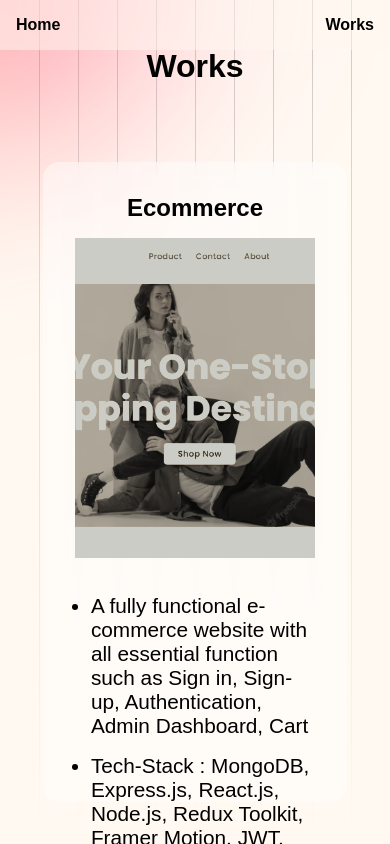
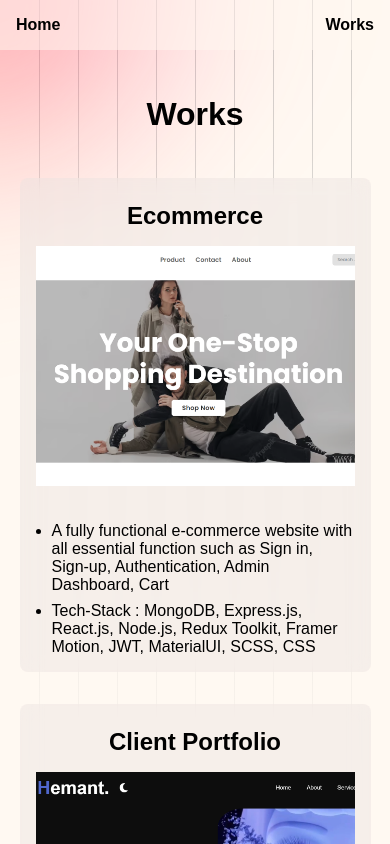
Before and after one commit to VinayKokate22/Portfolio, a React (Create React App) app: page /Works in a window 390 px wide. Shown: the top 844 px of the page. Built offline with nearby package versions, Linux system fonts and the light colour scheme; a web font is replaced by a local one; what react-locomotive-scroll would draw is missing.

Commit message:
responsive  work section

```diff
--- a/src/components/Section3.js
+++ b/src/components/Section3.js
@@ -68,7 +68,7 @@ const Section3 = () => {
               navigate("/about");
             }}
           >
-            <motion.div
+            {/* <motion.div
               initial={{ x: -40, opacity: 1 }}
               animate={{ x: -10, opacity: 1 }}
               transition={{
@@ -78,7 +78,7 @@ const Section3 = () => {
               }}
             >
               <EastIcon style={{ fontSize: "3rem", fontWeight: "100" }} />
-            </motion.div>
+            </motion.div> */}
             <motion.h2
               initial={{ y: 10 }}
               whileInView={{ y: 0 }}
--- a/src/pages/Works/work.css
+++ b/src/pages/Works/work.css
@@ -53,4 +53,69 @@
   filter: sepia(0%);
   -webkit-filter: sepia(0%);
   cursor: pointer;
+}
+
+@media screen and (max-width: 580px) {
+  .workpage {
+    overflow-x: hidden;
+  }
+  .workpage .workpagetitle {
+    display: flex;
+    align-items: center;
+    justify-content: center;
+    font-size: 2rem;
+    margin-top: 3rem;
+  }
+  .workpage .allworksection {
+    display: flex;
+    width: 90%;
+    margin: 3rem auto;
+    align-items: center;
+    justify-content: space-between;
+    flex-wrap: wrap;
+    row-gap: 2rem;
+  }
+  .workpage .allworksection .singlework {
+    padding: 0.5rem 1rem;
+    width: 100%;
+    height: -moz-fit-content;
+    height: fit-content;
+    border-radius: 0.5rem;
+    background-color: rgba(234, 225, 223, 0.445);
+    -webkit-backdrop-filter: blur(10px);
+            backdrop-filter: blur(10px);
+  }
+  .workpage .allworksection .singlework .singleworktitle {
+    text-align: center;
+    margin-bottom: 1rem;
+    margin-top: 1rem;
+  }
+  .workpage .allworksection .singlework .singleworkmoreinfo {
+    width: 100%;
+  }
+  .workpage .allworksection .singlework .singleworkmoreinfo li {
+    font-size: 1rem;
+    margin-bottom: 0.5rem;
+    margin-left: 1rem;
+  }
+  .workpage .allworksection .singlework .singleworkmoreinfo .singleworkimage {
+    width: 100%;
+    overflow: hidden;
+    margin-bottom: 1rem;
+  }
+  .workpage .allworksection .singlework .singleworkmoreinfo .singleworkimage img {
+    width: 100%;
+    height: 15rem;
+    -o-object-fit: cover;
+       object-fit: cover;
+    filter: sepia(0%) brightness(1) grayscale(0);
+    -webkit-filter: sepia(0%) brightness(1) grayscale(0);
+    transition: 0.3s ease-in-out;
+    margin-bottom: 1rem;
+  }
+  .workpage .allworksection .singlework .singleworkmoreinfo .singleworkimage img:hover {
+    filter: sepia(0%);
+    -webkit-filter: sepia(0%);
+    cursor: pointer;
+  }
 }/*# sourceMappingURL=work.css.map */
--- a/src/pages/Works/work.scss
+++ b/src/pages/Works/work.scss
@@ -60,3 +60,70 @@
     }
   }
 }
+@media screen and (max-width: 580px) {
+  .workpage {
+    overflow-x: hidden;
+    .workpagetitle {
+      display: flex;
+      align-items: center;
+      justify-content: center;
+      font-size: 2rem;
+      margin-top: 3rem;
+    }
+    .allworksection {
+      display: flex;
+      width: 90%;
+      margin: 3rem auto;
+
+      align-items: center;
+      justify-content: space-between;
+      flex-wrap: wrap;
+      row-gap: 2rem;
+      .singlework {
+        padding: 0.5rem 1rem;
+        width: 100%;
+        height: fit-content;
+        border-radius: 0.5rem;
+        background-color: rgba(234, 225, 223, 0.445);
+        // background-color: rgba(255, 228, 249, 0.445);
+        backdrop-filter: blur(10px);
+
+        .singleworktitle {
+          text-align: center;
+          margin-bottom: 1rem;
+          margin-top: 1rem;
+        }
+        .singleworkmoreinfo {
+          width: 100%;
+          li {
+            font-size: 1rem;
+            margin-bottom: 0.5rem;
+            margin-left: 1rem;
+          }
+          .singleworkimage {
+            width: 100%;
+            overflow: hidden;
+            margin-bottom: 1rem;
+            img {
+              width: 100%;
+              height: 15rem;
+              object-fit: cover;
+              filter: sepia(0%) brightness(1) grayscale(0);
+              -webkit-filter: sepia(0%) brightness(1) grayscale(0);
+              // filter: grayscale(0.9);
+              -webkit-transition: 0.3s ease-in-out;
+              transition: 0.3s ease-in-out;
+              margin-bottom: 1rem;
+
+              &:hover {
+                filter: sepia(0%);
+                -webkit-filter: sepia(0%);
+                cursor: pointer;
+              }
+            }
+          }
+        }
+      }
+    }
+  }
+}
```
Also changed, not shown: 1 other file (tests, documents, lock files or other folders).
